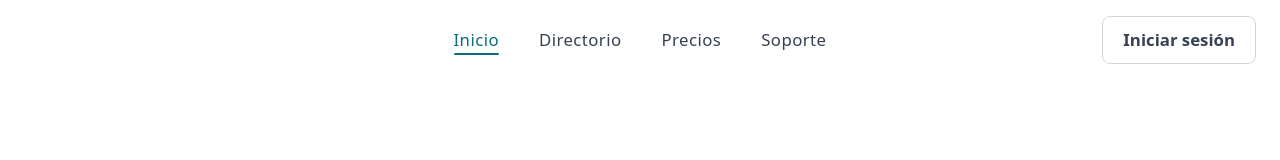
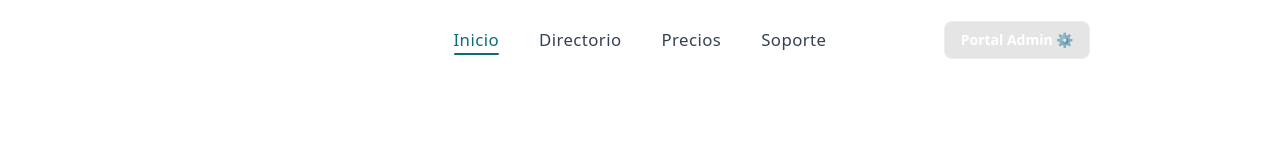
Before and after one commit to Kuskat-code/directory_, a Next.js app: page / in a window 1280 px wide. Shown: the top 160 px of the page. Built offline with nearby package versions, Linux system fonts and the light colour scheme.

Commit message:
Update pnpm-lock.yaml to specify postcss version and remove unnecessary overrides; enhance Header component with admin access buttons for both desktop and mobile views.

```diff
--- a/src/components/Header.tsx
+++ b/src/components/Header.tsx
@@ -83,7 +83,21 @@ export default function Header() {
             })}
           </ul>
 
-          <div className="absolute right-6 hidden md:block">
+          {/* Botones de acción (Escritorio) */}
+          <div className="absolute right-6 hidden md:flex items-center gap-3">
+            {/* Botón Acceso Admin Temporal */}
+            <button
+              type="button"
+              onClick={() => router.push('/admin')}
+              className={`rounded-lg px-4 py-2 text-sm font-semibold transition-all duration-300 ${
+                hasSolidBg && !menuOpen
+                  ? 'bg-slate-800 text-white hover:bg-slate-700 shadow-sm'
+                  : 'border border-white/30 bg-black/10 text-white backdrop-blur-sm hover:bg-black/20'
+              }`}
+            >
+              Portal Admin ⚙️
+            </button>
+
             {hasSolidBg && !menuOpen ? (
               <Button
                 size="sm"
@@ -96,7 +110,7 @@ export default function Header() {
               <button
                 type="button"
                 onClick={() => router.push('/perfil')}
-                className="rounded-lg border border-gray-300 px-5 py-2.5 text-[1.05rem] font-semibold whitespace-nowrap text-gray-700 transition-all duration-300 hover:bg-gray-50"
+                className="rounded-lg border border-gray-300 px-5 py-2.5 text-[1.05rem] font-semibold whitespace-nowrap text-gray-700 transition-all duration-300 hover:bg-gray-50 md:border-white md:text-white md:hover:bg-white/10"
               >
                 Iniciar sesión
               </button>
@@ -123,6 +137,7 @@ export default function Header() {
           </button>
         </div>
 
+        {/* Menú Desplegable (Móvil) */}
         <div
           id="mobile-nav"
           className={`overflow-hidden transition-all duration-300 ease-in-out md:hidden ${
@@ -146,7 +161,19 @@ export default function Header() {
                 </li>
               );
             })}
-            <li>
+            <li className="flex flex-col gap-2 pt-2 border-t border-gray-100">
+              {/* Botón Admin en Móvil */}
+              <button
+                type="button"
+                className="w-full rounded-xl bg-slate-800 py-3 text-center text-sm font-semibold text-white transition-all hover:bg-slate-700"
+                onClick={() => {
+                  setMenuOpen(false);
+                  router.push('/admin');
+                }}
+              >
+                Portal Admin ⚙️
+              </button>
+
               <Button
                 className="w-full"
                 onClick={() => {
```
Also changed, not shown: 1 other file (tests, documents, lock files or other folders).
